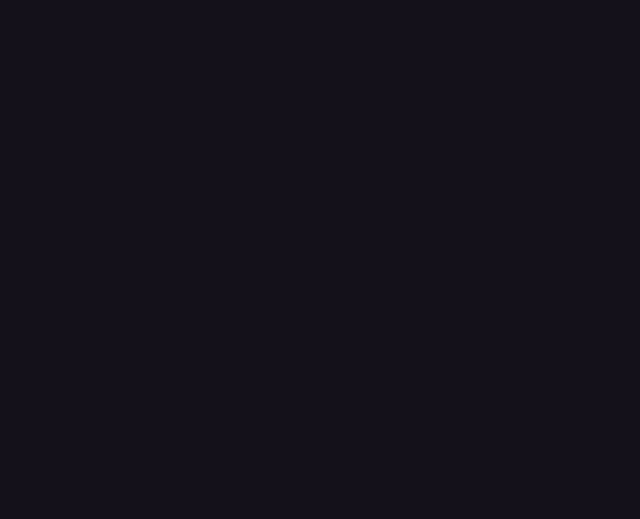
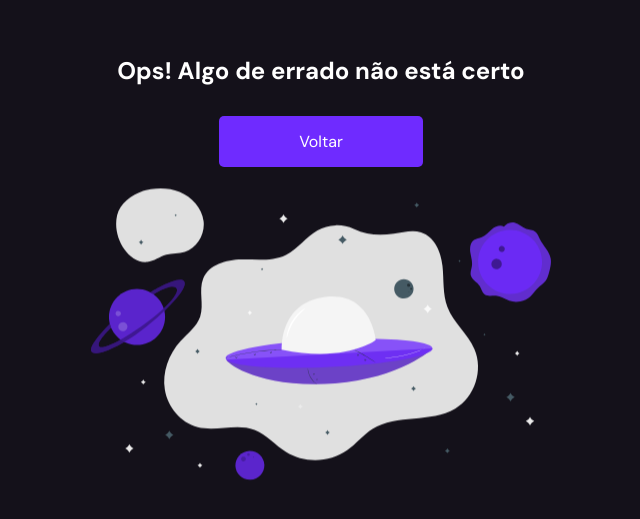
Before and after one commit to giovannalinda/personal-site, a React (Create React App) app: page / in a window 1280 px wide. Before the commit this address had no page. Shown: the part 125-644 px from the top of the page, without its empty margins (319-959 px from the left). Built offline with nearby package versions, Linux system fonts and the light colour scheme.

Commit message:
page not found

```diff
--- a/src/App.tsx
+++ b/src/App.tsx
@@ -1,6 +1,6 @@
 import { BrowserRouter, Routes, Route } from 'react-router-dom'
 import { ABOUT_ME, PROJECTS, SKILLS } from 'routes'
-import { Skills, AboutMe, Projects } from 'pages'
+import { Skills, AboutMe, Projects, Error } from 'pages'
 import { GlobalStyle } from 'ui'
 
 function App() {
@@ -10,6 +10,7 @@ function App() {
         <Route path={ABOUT_ME} element={<AboutMe />} />
         <Route path={SKILLS} element={<Skills />} />
         <Route path={PROJECTS} element={<Projects />} />
+        <Route path='*' element={<Error />} />
       </Routes>
       <GlobalStyle />
     </BrowserRouter>
--- a/src/assets/index.ts
+++ b/src/assets/index.ts
@@ -15,3 +15,4 @@ export const pokelister = '/pokelister.png'
 export const blizzard = '/blizzard.png'
 export const weather = '/weatherlocation.png'
 export const markee = '/markee.png'
+export const error = '/error.svg'
--- /dev/null
+++ b/src/pages/Error/Error.styled.ts
@@ -0,0 +1,41 @@
+import styled, { keyframes } from 'styled-components'
+import { theme } from 'config'
+
+const goBack = keyframes`
+  from {
+    transform: translateY(8px);
+  }
+  to {
+    transform: translateX(0);
+  }
+`
+
+export const Container = styled.div`
+  display: flex;
+  align-items: center;
+  justify-content: center;
+  flex-direction: column;
+  margin: 250px 0 0 0;
+
+  h2 {
+    margin: -70px 0 30px 0;
+  }
+
+  a {
+    padding: 15px 80px 15px 80px;
+    background: ${theme.colors.purple[500]};
+    border-radius: 5px;
+    color: ${theme.colors.white};
+    transition: 300ms;
+
+    &:hover {
+      transform: translateY(-5px) scale(1.1);
+    }
+  }
+
+  img {
+    width: 500px;
+    padding: 20px;
+    animation: ${goBack} 1s infinite alternate;
+  }
+`
--- /dev/null
+++ b/src/pages/Error/Error.tsx
@@ -0,0 +1,14 @@
+import { error } from 'assets'
+import { Link } from 'react-router-dom'
+
+import * as S from './Error.styled'
+
+export function Error() {
+  return (
+    <S.Container>
+      <h2>Ops! Algo de errado não está certo</h2>
+      <Link to='/sobre-mim'>Voltar</Link>
+      <img src={error} alt='image error' />
+    </S.Container>
+  )
+}
--- /dev/null
+++ b/src/pages/Error/index.ts
@@ -0,0 +1 @@
+export * from './Error'
--- a/src/pages/index.ts
+++ b/src/pages/index.ts
@@ -1,3 +1,4 @@
 export * from './AboutMe'
 export * from './Skills'
 export * from './Projects'
+export * from './Error'
```
Also changed, not shown: public/error.svg (added).
